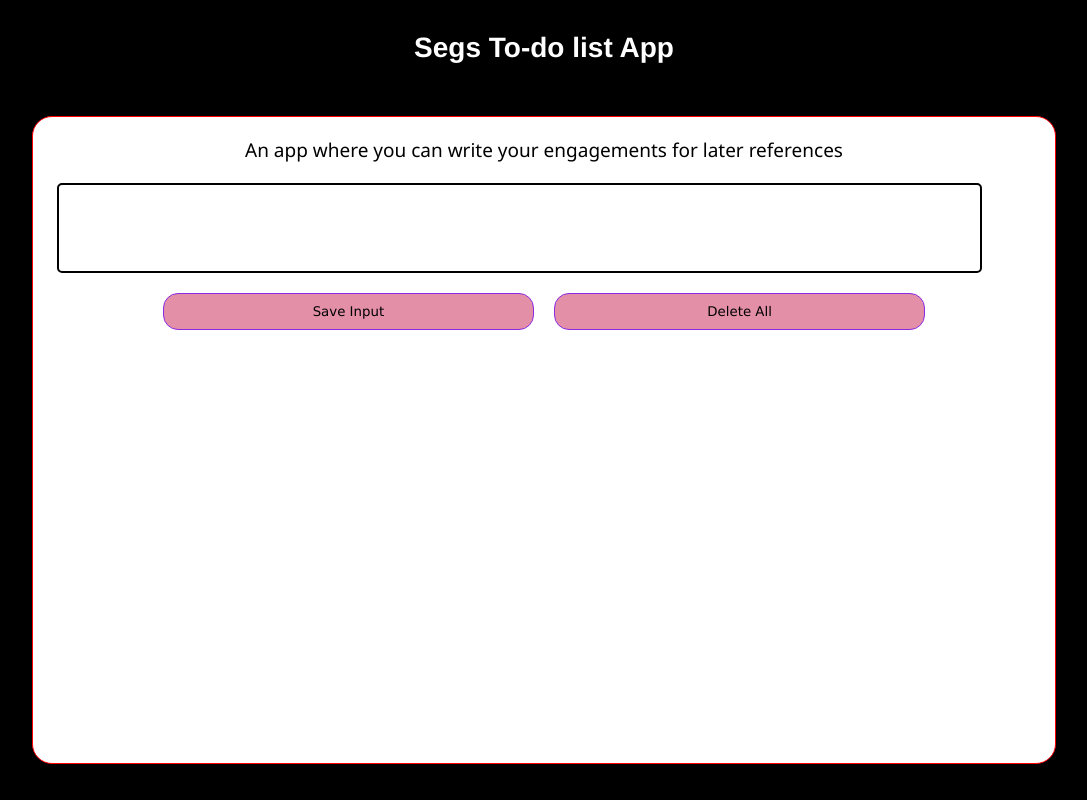
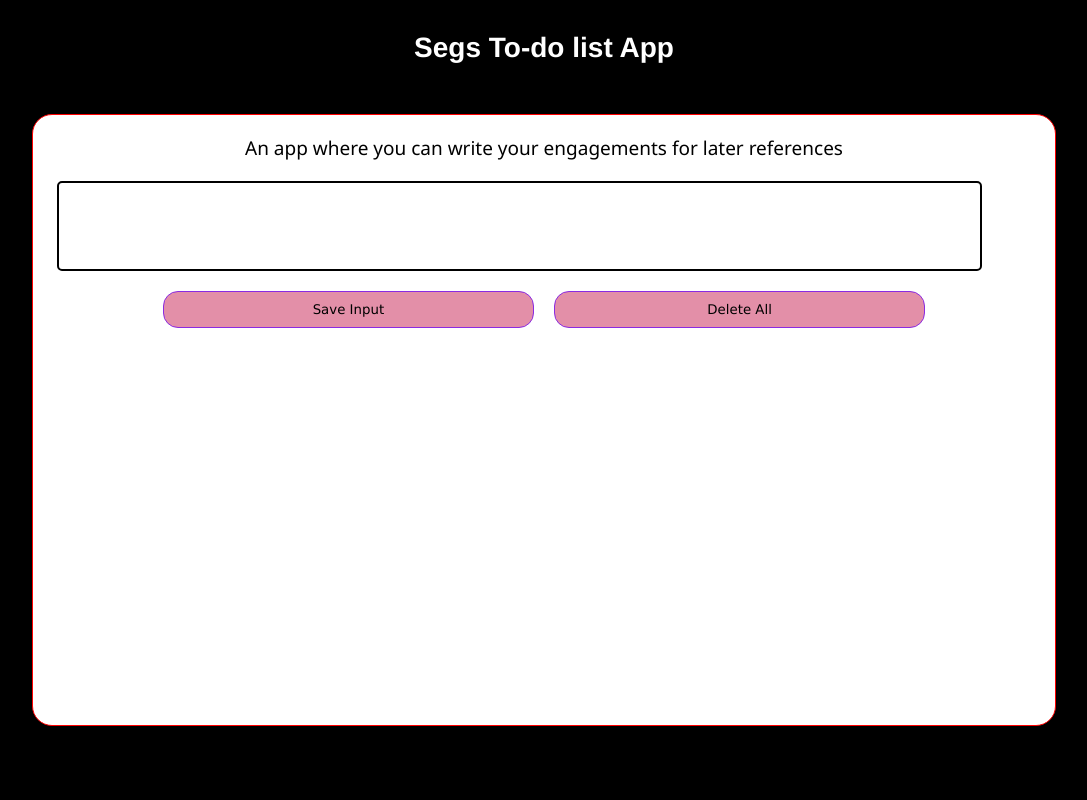
Before and after one commit to segun651/to-do-list-app, a plain HTML site: page index.html in a window 1280 px wide. Shown: the whole page, without its empty margins (96-1183 px from the left). Drawn offline with Linux system fonts and the light colour scheme.

Commit message:
Update index.css

```diff
--- a/index.css
+++ b/index.css
@@ -11,7 +11,7 @@
           display: flex;
           justify-content: center;
           align-items: center;
-           height: 90dvb;
+           height: 85vh;
      }
 
      .content {
```
